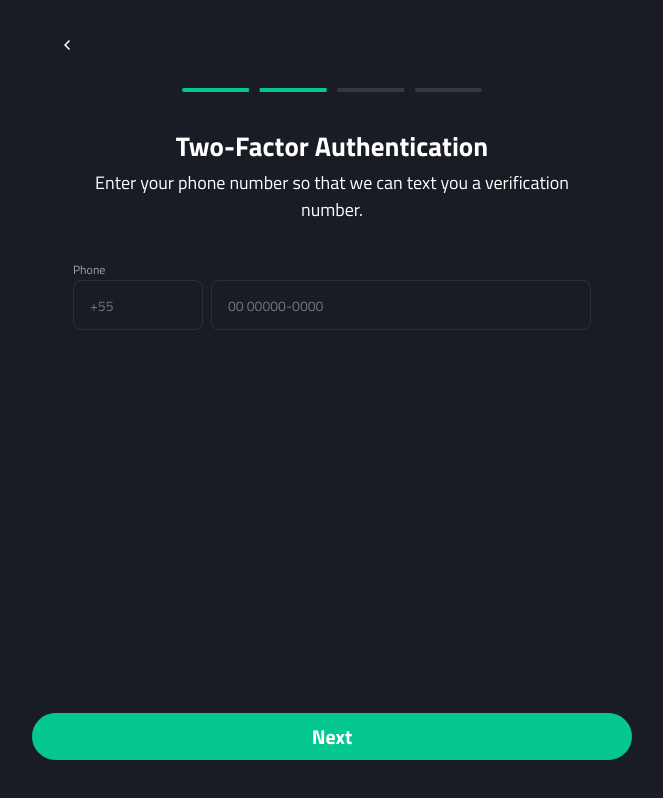
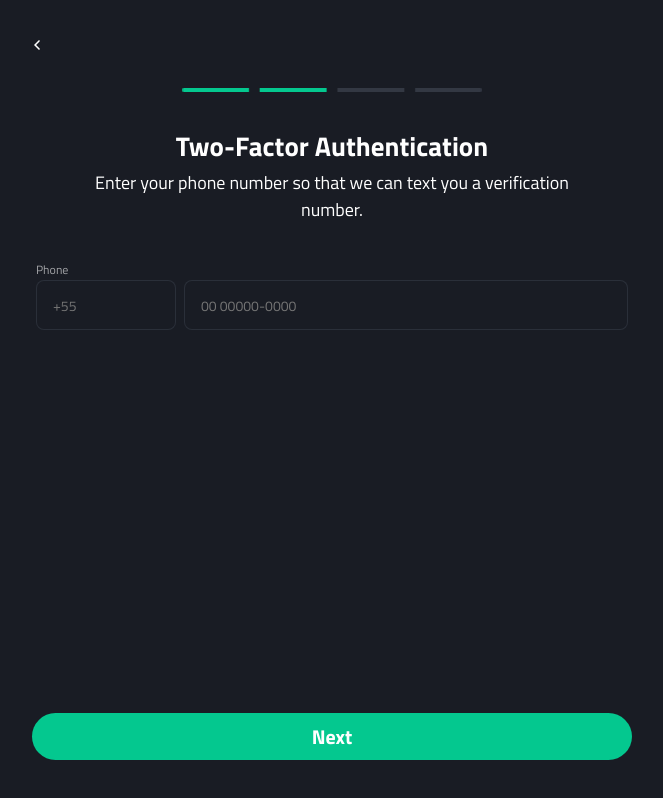
Before and after one commit to Maduxt/Wallet-App, a website: page html/authentication/authentication.html in a window 1536 px wide. Shown: the whole page, without its empty margins (436-1099 px from the left). Drawn offline with Linux system fonts and the light colour scheme.

Commit message:
responsive authentication

```diff
--- a/assets/css/authentication.css
+++ b/assets/css/authentication.css
@@ -35,6 +35,7 @@ body {
   width: 6px;
   height: 10px;
   margin-left: 32px;
+  cursor: pointer;
 }
 
 .authentication-content {
@@ -79,7 +80,6 @@ body {
   width: 82px;
   border: 1px solid var(--border-color);
   border-radius: 8px;
-  padding-left: 16px;
 }
 
 .authentication-button {
@@ -91,7 +91,6 @@ body {
   cursor: pointer;
   font-size: 16px;
   filter: invert(1);
-  margin-right: 16px;
 }
 
 .authentication-input::-webkit-inner-spin-button {
@@ -101,88 +100,63 @@ body {
 @media screen and (min-width: 576px) {
   .header {
     width: 400px;
-    max-width: 100%;
-    height: 56px;
+  }
+  .authentication-input {
+    width: 215px;
+  }
+
+  .authentication-input.sm {
+    width: 80px;
   }
 
 }
 
 @media screen and (min-width: 768px) {
   .header {
-    width: 430px;
-    max-width: 100%;
-    height: 56px;
+    width: 475px;
   }
 
   .description {
-    height: 100px;
     width: 350px;
   }
 
-  .authentication-step {
-    width: 270px;
-  }
-
   .authentication-input {
-    font-size: 0.875rem;
-    height: 50px;
-    width: 250px;
-    border: 1px solid var(--border-color);
-    border-radius: 8px;
-    padding-left: 16px;
+    width: 305px;
   }
 
   .authentication-input.sm {
-    height: 50px;
     width: 90px;
-    border: 1px solid var(--border-color);
-    border-radius: 8px;
-    padding-left: 16px;
   }
 
 }
 
 @media screen and (min-width: 992px) {
   .header {
-    width: 450px;
-    max-width: 100%;
-    height: 56px;
+    width: 570px;
   }
 
   .description {
-    height: 100px;
     width: 450px;
     font-size: 1.125rem;
   }
 
   .authentication-step {
-    width: 280px;
+    width: 250px;
   }
 
   .authentication-input {
-    font-size: 0.875rem;
-    height: 50px;
-    width: 320px;
-    border: 1px solid var(--border-color);
-    border-radius: 8px;
-    padding-left: 16px;
+    width: 375px;
   }
 
   .authentication-input.sm {
-    height: 50px;
-    width: 130px;
-    border: 1px solid var(--border-color);
-    border-radius: 8px;
-    padding-left: 16px;
+    width: 120px;
   }
 
 }
 
 @media screen and (min-width: 1200px) {
   .header {
-    width: 550px;
-    max-width: 100%;
-    height: 56px;
+    width: 600px;
   }
 
   .description {
@@ -192,36 +166,24 @@ body {
   }
 
   .authentication-step {
-    width: 300px;
+    width: 270px;
   }
 
   .authentication-input {
-    font-size: 0.875rem;
-    height: 50px;
-    width: 350px;
-    border: 1px solid var(--border-color);
-    border-radius: 8px;
-    padding-left: 16px;
+    width: 404px;
   }
 
   .authentication-input.sm {
-    height: 50px;
     width: 130px;
-    border: 1px solid var(--border-color);
-    border-radius: 8px;
-    padding-left: 16px;
   }
 }
 
 @media screen and (min-width: 1400px) {
   .header {
-    width: 600px;
-    max-width: 100%;
-    height: 56px;
+    width: 660px;
   }
 
   .description {
-    height: 100px;
     width: 500px;
     font-size: 1.125rem;
   }
@@ -231,19 +193,10 @@ body {
   }
 
   .authentication-input {
-    font-size: 0.875rem;
-    height: 50px;
-    width: 380px;
-    border: 1px solid var(--border-color);
-    border-radius: 8px;
-    padding-left: 16px;
+    width: 444px;
   }
 
   .authentication-input.sm {
-    height: 50px;
-    width: 130px;
-    border: 1px solid var(--border-color);
-    border-radius: 8px;
-    padding-left: 16px;
+    width: 140px;
   }
 }
```
